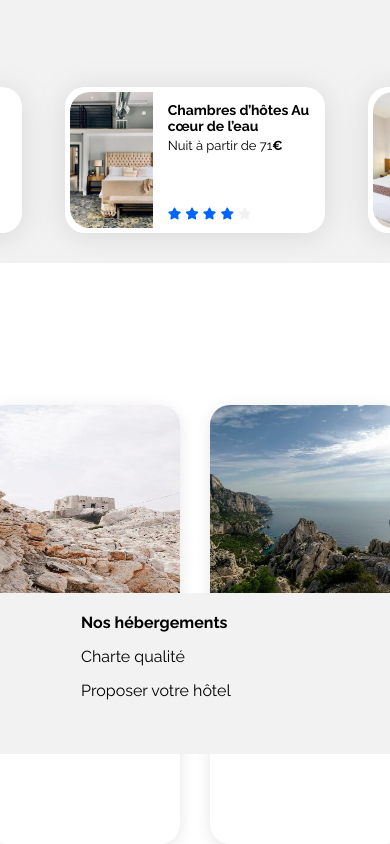
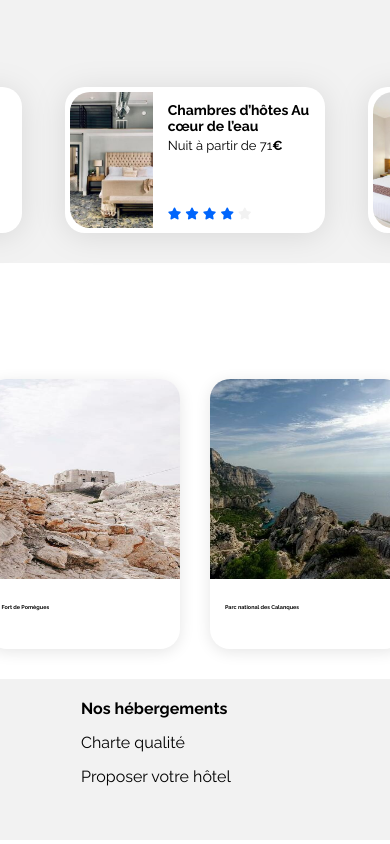
Before and after one commit to Kalga8/Booki, a plain HTML site: page booki-starter-code-master/index.html in a window 390 px wide. Shown: the part 1164-2008 px from the top of the page. Drawn offline with Linux system fonts and the light colour scheme; a web font is replaced by a local one.

Commit message:
Correction responsive tablette

```diff
--- a/booki-starter-code-master/css/style.css
+++ b/booki-starter-code-master/css/style.css
@@ -504,25 +504,22 @@ footer {
 
     /****** Activités Marseille ***********/
 
-    .grid-activities {
-        grid-template-columns: 1fr 1fr 1fr 1fr;
-        grid-template-rows: 270px;
-        width: 864px;
-        gap: 30px;
+    .activities h3 {
+        font-size: 1.4vw;
+        padding: 10px 0px 5px 5px;
     }
 
-    .activities {
+    .grid-activities {
+        width: 100%;
+    }
+
+    .activity {
         height: 270px;
-        width: 193px;
     }
 
     .marseille-images {
-        width: 193px;
+        width: 100%;
         height: 200px;
-    }
-
-    .marseille h3 {
-        font-size: 16px;
     }
 
      /****** Footer ***********/
```
